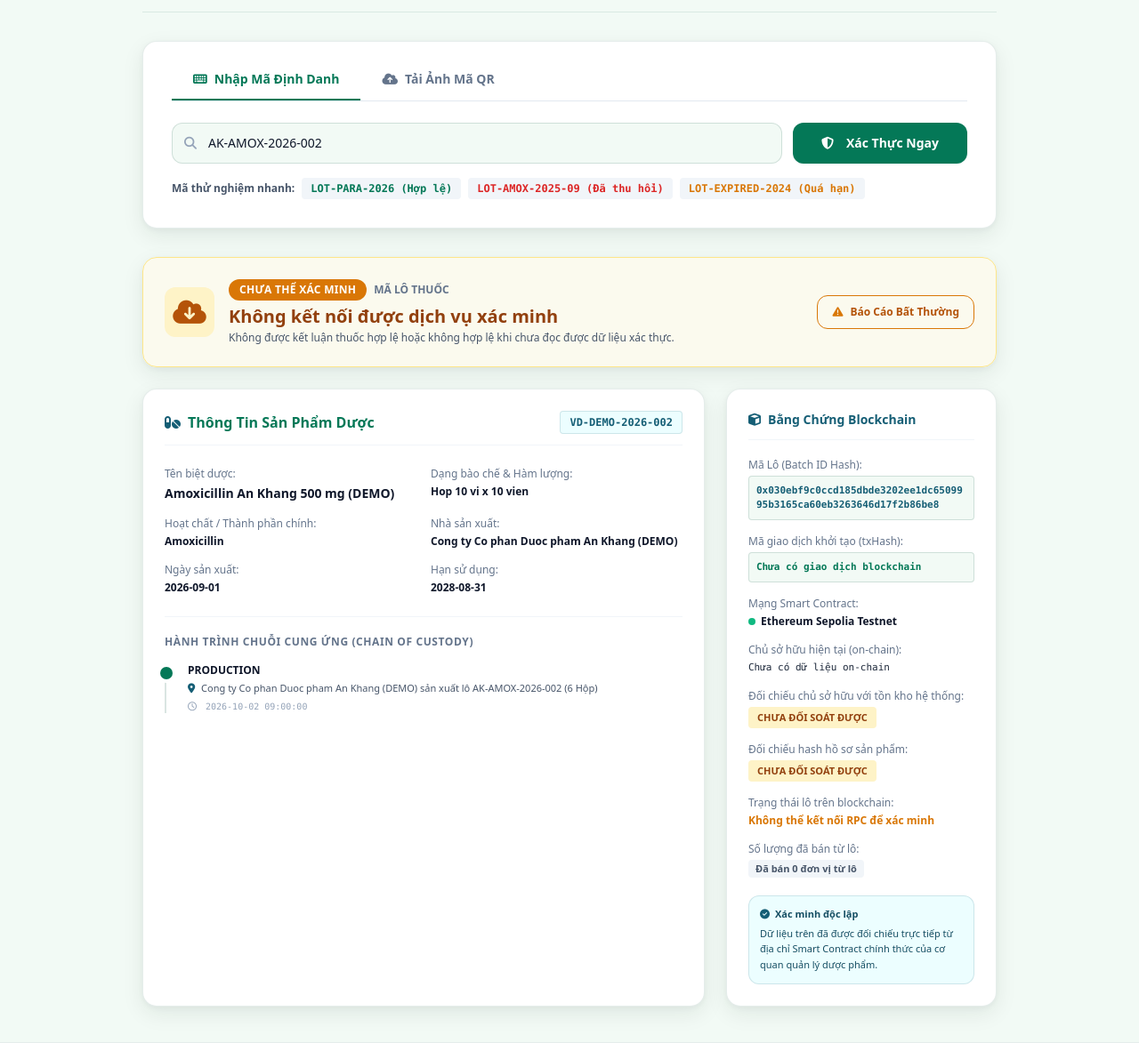
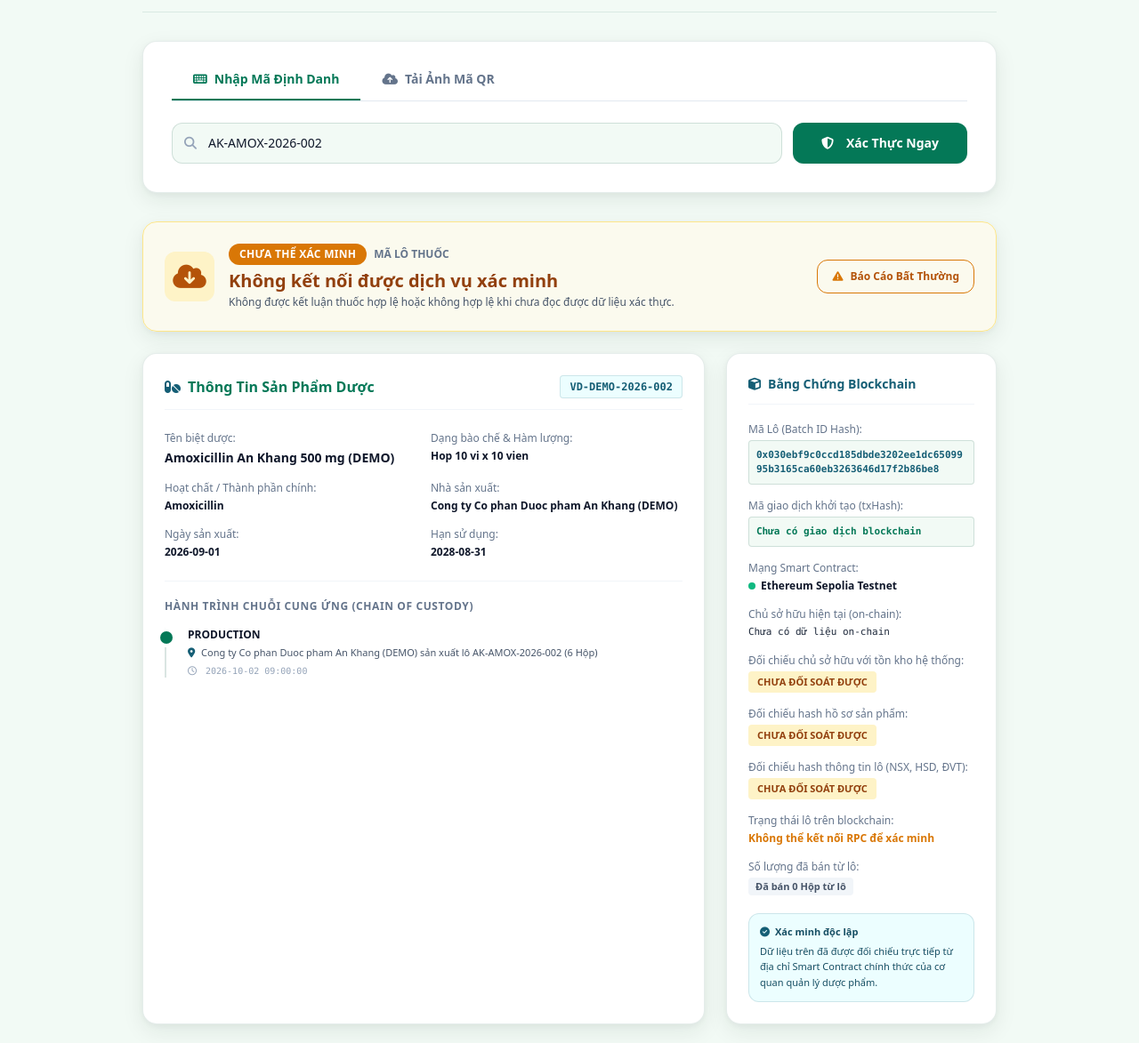
Before and after one commit to Ltnha/truy_xuat_thuoc, a Laravel app: page /tra-cuu-nguon-goc?maDinhDanh=AK-AMOX-2026-002 in a window 1280 px wide. Shown: the part 156-1329 px from the top of the page at 89% size. Run offline with Laravel 12, Linux system fonts and the light colour scheme; data comes from the database, SQL or seed files in the repository; some libraries are stand-ins or nearby versions.

Commit message:
truy xuất chỉnh + sol chỉnh

```diff
--- a/app/Http/Controllers/TraCuu/TraCuuController.php
+++ b/app/Http/Controllers/TraCuu/TraCuuController.php
@@ -4,10 +4,10 @@ namespace App\Http\Controllers\TraCuu;
 
 use App\Http\Controllers\Controller;
 use App\Services\Blockchain\SignerClient;
+use App\Support\BatchPayloadHasher;
 use Illuminate\Http\JsonResponse;
 use Illuminate\Http\Request;
 use Illuminate\Support\Facades\DB;
-use Illuminate\Support\Facades\Http;
 use Illuminate\Support\Facades\Log;
 use Illuminate\View\View;
 
@@ -71,10 +71,20 @@ class TraCuuController extends Controller
             ->join('sanPham as sp', 'sp.id', '=', 'lt.sanPhamId')
             ->join('toChuc as tc', 'tc.id', '=', 'lt.toChucId')
             ->where('lt.id', $loId)
-            ->select('lt.*', 'sp.maSanPham', 'sp.tenSanPham', 'sp.soDangKy',
-                'sp.thanhPhan as hoatChat', 'sp.hamLuong', 'sp.dangBaoChe',
-                'sp.quyCachDongGoi', 'sp.nhaSanXuatId', 'sp.hashHoSo', 'sp.trangThaiDuyet as trangThaiSanPham',
-                'tc.tenToChuc')
+            ->select(
+                'lt.*',
+                'sp.maSanPham',
+                'sp.tenSanPham',
+                'sp.soDangKy',
+                'sp.thanhPhan as hoatChat',
+                'sp.hamLuong',
+                'sp.dangBaoChe',
+                'sp.quyCachDongGoi',
+                'sp.nhaSanXuatId',
+                'sp.hashHoSo',
+                'sp.trangThaiDuyet as trangThaiSanPham',
+                'tc.tenToChuc'
+            )
             ->first();
 
         if (! $lo) return ['trangThai' => 'NOT_FOUND', 'loai' => 'MÃ LÔ THUỐC', 'tenThuoc' => 'Không tìm thấy lô.', 'maLo' => $ma, 'hanhTrinh' => []];
@@ -85,6 +95,7 @@ class TraCuuController extends Controller
         $history = [];
         $approval = null;
         $productIntegrity = 'UNVERIFIED';
+        $batchIntegrity = 'UNVERIFIED';
         $chainReadStatus = 'UNAVAILABLE';
         $batchExists = false;
         $chainRecalled = false;
@@ -101,8 +112,9 @@ class TraCuuController extends Controller
         ];
         $json = json_encode($payload, JSON_UNESCAPED_UNICODE | JSON_UNESCAPED_SLASHES | JSON_PRESERVE_ZERO_FRACTION);
         $expectedHash = $json === false ? null : '0x' . hash('sha256', $json);
+        $expectedBatchHash = BatchPayloadHasher::hash($lo);
 
-        // Tier 1: Thử đối soát trực tuyến qua Signer Microservice (Node.js)
+        // Tier 1: Đối soát trực tuyến qua Signer Microservice (Node.js)
         try {
             $batch = $this->signer->getBatchState($batchId);
             $approval = $this->signer->isProductApproved($productId);
@@ -116,32 +128,42 @@ class TraCuuController extends Controller
             Log::warning("[TraCuuController] Không thể xác minh trạng thái trực tiếp từ Signer/Sepolia: " . $exception->getMessage());
         }
 
-        // Chỉ xem dữ liệu là đã xác minh khi Signer đọc thành công trực tiếp từ contract.
-        // Không dùng DB hoặc RPC tự giải mã ABI làm bằng chứng thay thế cho trạng thái on-chain.
         if ($chainReadStatus === 'AVAILABLE') {
             $batchExists = ! empty($batch['batch']['exists']);
             $chainRecalled = ! empty($batch['batch']['recalled']);
 
+            // 1. Đối chiếu toàn vẹn hồ sơ sản phẩm
             $onChainHash = strtolower((string) ($approval['payloadHash'] ?? ''));
             $expHash = strtolower((string) ($expectedHash ?? ''));
             if (empty($approval['isApproved']) || $onChainHash === '0x' . str_repeat('0', 64)) {
                 $productIntegrity = 'NOT_APPROVED_ON_CHAIN';
-            } elseif ($expectedHash !== null && $onChainHash === $expHash) {
+            } elseif ($expectedHash !== null && hash_equals($onChainHash, $expHash)) {
                 $productIntegrity = 'MATCH';
             } else {
                 $productIntegrity = 'MISMATCH';
             }
+
+            // 2. Đối chiếu toàn vẹn thông tin lô thuốc (maLo, NSX, HSD, ĐVT...)
+            $onChainBatchHash = strtolower((string) ($batch['batch']['payloadHash'] ?? ''));
+            $expBatchHash = strtolower($expectedBatchHash);
+            if (! $batchExists || $onChainBatchHash === '' || $onChainBatchHash === '0x' . str_repeat('0', 64)) {
+                $batchIntegrity = 'UNVERIFIED';
+            } elseif (hash_equals($onChainBatchHash, $expBatchHash)) {
+                $batchIntegrity = 'MATCH';
+            } else {
+                $batchIntegrity = 'MISMATCH';
+            }
         }
 
-
-        // Chủ sở hữu hiện tại phải khớp giữa tồn kho MySQL và ví ACTIVE trên blockchain.
+        // 3. Đối chiếu chủ sở hữu hiện tại (ưu tiên bản ghi đang giữ tồn kho > 0)
         $stockOwner = DB::table('tonKhoLo as tk')
             ->join('blockchainIdentity as bi', function ($join) {
                 $join->on('bi.toChucId', '=', 'tk.toChucId')
                     ->where('bi.trangThai', '=', 'ACTIVE');
             })
             ->where('tk.loThuocId', $lo->id)
-            ->orderByDesc('bi.id')
+            ->orderByRaw('CASE WHEN tk.soLuong > 0 THEN 0 ELSE 1 END ASC')
+            ->orderByDesc('tk.id')
             ->first(['tk.toChucId', 'bi.diaChiVi']);
 
         $chainOwner = strtolower((string) ($batch['batch']['currentOwner'] ?? ''));
@@ -157,14 +179,26 @@ class TraCuuController extends Controller
             $ownerIntegrity = hash_equals($databaseOwnerAddress, $chainOwner) ? 'MATCH' : 'MISMATCH';
         }
 
-        $expired = (string) $lo->hanSuDung < today()->toDateString();
+        // 4. Kiểm tra hết hạn theo múi giờ Việt Nam (<= hôm nay là hết hạn)
+        $homNay = now('Asia/Ho_Chi_Minh')->toDateString();
+        $expired = empty($lo->hanSuDung) || (string) $lo->hanSuDung <= $homNay;
+
+        // 5. Kết luận trạng thái (ưu tiên bắt chỉnh sửa trái phép MISMATCH trước EXPIRED)
+        $tampered = ($productIntegrity === 'MISMATCH')
+            || ($batchIntegrity === 'MISMATCH')
+            || ($ownerIntegrity === 'MISMATCH');
+
         $status = ($chainReadStatus === 'AVAILABLE' && $chainRecalled) ? 'RECALLED'
-            : ($expired ? 'EXPIRED'
-                : ($chainReadStatus !== 'AVAILABLE' ? 'UNAVAILABLE'
-                    : (! $batchExists ? 'NOT_REGISTERED_ON_CHAIN'
-                        : ($lo->trangThaiSanPham === 'DA_DUYET'
-                            && $productIntegrity === 'MATCH'
-                            && $ownerIntegrity === 'MATCH' ? 'VALID' : 'INVALID'))));
+            : ($chainReadStatus !== 'AVAILABLE' ? 'UNAVAILABLE'
+                : (! $batchExists ? 'NOT_REGISTERED_ON_CHAIN'
+                    : ($tampered ? 'INVALID'
+                        : ($expired ? 'EXPIRED'
+                            : ($lo->trangThaiSanPham === 'DA_DUYET'
+                                && $productIntegrity === 'MATCH'
+                                && $batchIntegrity === 'MATCH'
+                                && $ownerIntegrity === 'MATCH' ? 'VALID' : 'INVALID')))));
+
+        $donViTinh = $lo->donViTinh ?: 'Hộp';
 
         // 1. Sự kiện sản xuất lô thuốc ban đầu
         $prodTx = DB::table('blockchainTransaction')
@@ -175,7 +209,7 @@ class TraCuuController extends Controller
 
         $prodStep = [
             'tieuDe' => 'PRODUCTION',
-            'donVi' => "{$lo->tenToChuc} sản xuất lô {$lo->maLoNghiepVu} (" . number_format((int)$lo->soLuong) . " {$lo->donViTinh})",
+            'donVi' => "{$lo->tenToChuc} sản xuất lô {$lo->maLoNghiepVu} (" . number_format((int) $lo->soLuong) . " {$donViTinh})",
             'thoiGian' => $prodTx?->thoiGian ?: $lo->ngaySanXuat,
             'canhBao' => false,
             'txHash' => $prodTx?->txHash,
@@ -188,7 +222,7 @@ class TraCuuController extends Controller
             ->join('toChuc as bn', 'bn.id', '=', 'cg.benNhanId')
             ->where('cg.loThuocId', $lo->id)->orderBy('cg.id')
             ->get(['cg.id', 'cg.trangThai', 'cg.soLuong', 'cg.thoiGianKhoiTao', 'cg.thoiGianXacNhan', 'bg.tenToChuc as benGui', 'bn.tenToChuc as benNhan'])
-            ->map(function ($row) {
+            ->map(function ($row) use ($donViTinh) {
                 $cgTx = DB::table('blockchainTransaction')
                     ->where('chuyenGiaoId', $row->id)
                     ->where('trangThai', 'CONFIRMED')
@@ -197,7 +231,7 @@ class TraCuuController extends Controller
 
                 return [
                     'tieuDe' => 'CHUYEN_GIAO_' . $row->trangThai,
-                    'donVi' => $row->benGui . ' → ' . $row->benNhan . ' (' . number_format((int)$row->soLuong) . ' đơn vị)',
+                    'donVi' => $row->benGui . ' → ' . $row->benNhan . ' (' . number_format((int) $row->soLuong) . " {$donViTinh})",
                     'thoiGian' => $row->thoiGianXacNhan ?: $row->thoiGianKhoiTao,
                     'canhBao' => in_array($row->trangThai, ['REJECTED', 'CANCELLED']),
                     'txHash' => $cgTx?->txHash,
@@ -210,9 +244,9 @@ class TraCuuController extends Controller
             ->join('banLe as bl', 'bl.id', '=', 'ct.banLeId')
             ->where('ct.loThuocId', $lo->id)->where('bl.trangThai', 'DA_HOAN_TAT')
             ->orderBy('bl.ngayBan')->get(['bl.maHoaDon', 'bl.ngayBan', 'ct.soLuong'])
-            ->map(fn ($row) => [
+            ->map(fn($row) => [
                 'tieuDe' => 'SOLD',
-                'donVi' => "Hóa đơn {$row->maHoaDon}: bán " . number_format((int)$row->soLuong) . " đơn vị.",
+                'donVi' => "Hóa đơn {$row->maHoaDon}: bán " . number_format((int) $row->soLuong) . " {$donViTinh}.",
                 'thoiGian' => $row->ngayBan,
                 'canhBao' => false,
                 'txHash' => null,
@@ -238,7 +272,7 @@ class TraCuuController extends Controller
 
         // Tổng hợp và sắp xếp hành trình theo thời gian
         $timeline = [$prodStep, ...$transfers, ...$sales, ...$chainSteps];
-        usort($timeline, fn ($a, $b) => strtotime((string) ($a['thoiGian'] ?? '1970-01-01')) <=> strtotime((string) ($b['thoiGian'] ?? '1970-01-01')));
+        usort($timeline, fn($a, $b) => strtotime((string) ($a['thoiGian'] ?? '1970-01-01')) <=> strtotime((string) ($b['thoiGian'] ?? '1970-01-01')));
 
         $soldQuantity = (int) DB::table('chiTietBanLe as ct')
             ->join('banLe as bl', 'bl.id', '=', 'ct.banLeId')
@@ -264,6 +298,7 @@ class TraCuuController extends Controller
             'batchIdHash' => $batchId,
             'txHash' => $batchTx ?: ($batch['registerTxHash'] ?? 'Chưa có giao dịch blockchain'),
             'productIntegrity' => $productIntegrity,
+            'batchIntegrity' => $batchIntegrity,
             'chainReadStatus' => $chainReadStatus,
             'batchExistsOnChain' => $batchExists,
             'chainOwner' => $batch['batch']['currentOwner'] ?? null,
@@ -274,11 +309,10 @@ class TraCuuController extends Controller
             'chainTransfers' => [],
             'chainTransferReadStatus' => $chainReadStatus,
             'chainHistory' => $history,
-            'isDispensed' => "Đã bán {$soldQuantity} đơn vị từ lô",
+            'isDispensed' => "Đã bán {$soldQuantity} {$donViTinh} từ lô",
             'lyDoThuHoi' => DB::table('thuHoiLoHang')->where('loThuocId', $lo->id)->value('lyDo'),
             'loThuocId' => (int) $lo->id,
             'hanhTrinh' => $timeline,
         ];
     }
-
 }
--- a/app/Jobs/ProcessBatchRegistrationJob.php
+++ b/app/Jobs/ProcessBatchRegistrationJob.php
@@ -9,6 +9,7 @@ use App\Models\NhatKyHeThong;
 use App\Services\Blockchain\SignerClient;
 use App\Services\ChuoiCungUng\TonKhoService;
 use App\Services\LoThuoc\QrService;
+use App\Support\BatchPayloadHasher;
 use Exception;
 use Illuminate\Bus\Queueable;
 use Illuminate\Contracts\Queue\ShouldQueue;
@@ -64,7 +65,7 @@ class ProcessBatchRegistrationJob implements ShouldQueue
             throw new Exception('Hash hồ sơ sản phẩm trong DB không khớp approvedProducts trên blockchain. Không thể tạo lô.');
         }
 
-        // Contract v2 chỉ cho NSX có role ROLE_NSX gọi registerBatch.
+        // Contract chỉ cho NSX có role ROLE_NSX gọi registerBatch.
         $identity = BlockchainIdentity::query()
             ->where('toChucId', $loThuoc->toChucId)
             ->where('trangThai', 'ACTIVE')
@@ -77,7 +78,9 @@ class ProcessBatchRegistrationJob implements ShouldQueue
         }
 
         $batchId = '0x' . hash('sha256', 'BATCH_' . (string) $loThuoc->maLo);
+        $payloadHash = BatchPayloadHasher::hash($loThuoc);
         $batchState = $signer->getBatchState($batchId);
+
         $existingConfirmedTx = BlockchainTransaction::query()
             ->where('loThuocId', $loThuoc->id)
             ->where('eventName', 'BatchRegistered')
@@ -98,6 +101,7 @@ class ProcessBatchRegistrationJob implements ShouldQueue
             $signer->ensureGas((string) $identity->diaChiVi);
             $result = $signer->tx((string) $identity->signerKeyId, 'registerBatch', [
                 'batchId' => $batchId,
+                'payloadHash' => $payloadHash,
             ]);
 
             if (empty($result['ok']) || empty($result['txHash'])) {
--- /dev/null
+++ b/app/Support/BatchPayloadHasher.php
@@ -0,0 +1,30 @@
+<?php
+
+namespace App\Support;
+
+use Illuminate\Support\Carbon;
+
+class BatchPayloadHasher
+{
+    public static function hash(object|array $lo): string
+    {
+        $data = is_array($lo) ? (object) $lo : $lo;
+
+        $payload = [
+            'maLo' => (string) $data->maLo,
+            'maLoNghiepVu' => (string) $data->maLoNghiepVu,
+            'sanPhamId' => (int) $data->sanPhamId,
+            'toChucId' => (int) $data->toChucId,
+            'donViTinh' => (string) ($data->donViTinh ?: 'Hộp'),
+            'ngaySanXuat' => Carbon::parse($data->ngaySanXuat)->toDateString(),
+            'hanSuDung' => Carbon::parse($data->hanSuDung)->toDateString(),
+        ];
+
+        $json = json_encode(
+            $payload,
+            JSON_UNESCAPED_UNICODE | JSON_UNESCAPED_SLASHES | JSON_PRESERVE_ZERO_FRACTION
+        );
+
+        return '0x' . hash('sha256', (string) $json);
+    }
+}
--- a/resources/views/nguoiTieuDung/traCuuNguonGoc.blade.php
+++ b/resources/views/nguoiTieuDung/traCuuNguonGoc.blade.php
@@ -9,7 +9,6 @@
 
     <!-- TIÊU ĐỀ TRANG CĂN CHỈNH MỚI + NÚT XEM LỊCH SỬ -->
     <div class="flex flex-col sm:flex-row sm:items-center justify-between gap-4 border-b border-emerald-900/10 pb-5">
-        <!-- Tiêu đề trang gọn gàng (Đã bỏ phụ đề) -->
         <div class="flex items-center gap-3.5">
             <div class="w-11 h-11 rounded-xl bg-emerald-50 text-emerald-700 flex items-center justify-center text-xl shrink-0 shadow-sm border border-emerald-900/10">
                 <i class="fa-solid fa-qrcode"></i>
@@ -19,7 +18,6 @@
             </h1>
         </div>
 
-        <!-- Nút chuyển nhanh sang trang Xem Lịch Sử -->
         <div class="flex items-center gap-3">
             <a href="{{ url('/lich-su-tra-cuu') }}" class="inline-flex items-center justify-center gap-2 px-4 py-2.5 rounded-xl bg-emerald-50 hover:bg-emerald-100 text-emerald-700 border border-emerald-200/80 text-xs font-bold transition-all shadow-sm">
                 <i class="fa-solid fa-clock-rotate-left"></i> Xem Lịch Sử
@@ -27,10 +25,9 @@
         </div>
     </div>
 
-    <!-- KHỐI FORM NHẬP LIỆU & QUÉT CAMERA -->
+    <!-- KHỐI FORM NHẬP LIỆU & TẢI ẢNH MÃ QR -->
     <div class="bg-white rounded-2xl border border-emerald-900/10 p-6 sm:p-8 bong-xanh space-y-6">
 
-        <!-- Tab chuyển đổi giữa Nhập mã & Tải ảnh mã QR (thay quét camera) -->
         <div class="flex border-b border-slate-200">
             <button id="tabNhapMa" class="pb-3 px-6 text-sm font-bold border-b-2 border-emerald-700 text-emerald-700 flex items-center gap-2 transition-all">
                 <i class="fa-solid fa-keyboard"></i> Nhập Mã Định Danh
@@ -53,17 +50,10 @@
                     <i class="fa-solid fa-shield-halved"></i> Xác Thực Ngay
                 </button>
             </div>
-            <div class="flex flex-wrap gap-2 text-xs text-slate-600 items-center">
-                <span class="font-semibold">Mã thử nghiệm nhanh:</span>
-                <button type="button" class="btn-mau px-2.5 py-1 bg-slate-100 hover:bg-slate-200 rounded text-emerald-700 font-mono font-bold" data-ma="LOT-PARA-2026">LOT-PARA-2026 (Hợp lệ)</button>
-                <button type="button" class="btn-mau px-2.5 py-1 bg-slate-100 hover:bg-slate-200 rounded text-red-600 font-mono font-bold" data-ma="LOT-AMOX-2025-09">LOT-AMOX-2025-09 (Đã thu hồi)</button>
-                <button type="button" class="btn-mau px-2.5 py-1 bg-slate-100 hover:bg-slate-200 rounded text-amber-600 font-mono font-bold" data-ma="LOT-EXPIRED-2024">LOT-EXPIRED-2024 (Quá hạn)</button>
-            </div>
         </div>
 
         <!-- Khung 2: Tải ảnh mã QR lên thay cho quét camera -->
         <div id="khungQuetCamera" class="hidden space-y-5 py-2">
-            <!-- Khu vực tải ảnh / kéo thả -->
             <div id="khungTaiAnhQR" class="w-full max-w-2xl mx-auto border-2 border-dashed border-emerald-900/25 hover:border-emerald-700 rounded-2xl p-6 sm:p-8 bg-[#f2faf5] hover:bg-emerald-50/50 transition-all cursor-pointer text-center relative group">
                 <input type="file" id="tepAnhQRInput" accept="image/*" class="hidden">
 
@@ -127,7 +117,6 @@
                 </div>
             </div>
 
-            <!-- Ghi chú hướng dẫn -->
             <div class="max-w-2xl mx-auto flex items-start gap-2.5 p-3.5 bg-cyan-50/80 rounded-xl border border-cyan-800/15 text-xs text-cyan-900 text-left">
                 <i class="fa-solid fa-circle-info text-cyan-800 mt-0.5 shrink-0"></i>
                 <div class="leading-relaxed">
@@ -137,10 +126,10 @@
         </div>
     </div>
 
-    <!-- KHU VỰC HIỂN THỊ KẾT QUẢ XÁC THỰC (Mặc định ẩn, hiện khi tra cứu) -->
+    <!-- KHU VỰC HIỂN THỊ KẾT QUẢ XÁC THỰC -->
     <div id="khuVucKetQua" class="hidden space-y-6">
 
-        <!-- TRẠNG THÁI ĐANG XÁC THỰC (Loading Animation khi bấm Xác Thực Ngay) -->
+        <!-- TRẠNG THÁI ĐANG XÁC THỰC -->
         <div id="khungDangXacThuc" class="hidden p-8 sm:p-12 bg-white rounded-2xl border border-emerald-900/10 text-center space-y-4 bong-xanh">
             <div class="relative w-16 h-16 mx-auto">
                 <div class="w-16 h-16 rounded-2xl bg-emerald-50 text-emerald-700 flex items-center justify-center text-3xl shadow-xs border border-emerald-200">
@@ -164,12 +153,10 @@
 
         <div id="noiDungKetQuaXacThuc" class="space-y-6">
 
-        <!-- BANNER TRẠNG THÁI CHÍNH (VALID, INVALID, RECALLED, EXPIRED, NOT_FOUND) -->
+            <!-- BANNER TRẠNG THÁI CHÍNH -->
             <div id="bannerTrangThai" class="p-6 rounded-2xl border flex flex-col sm:flex-row items-start sm:items-center justify-between gap-4 bong-xanh">
                 <div class="flex items-center gap-4">
-                <div id="bieuTuongTrangThai" class="w-14 h-14 rounded-xl flex items-center justify-center text-3xl shrink-0">
-                    <!-- Icon render bằng JS -->
-                </div>
+                    <div id="bieuTuongTrangThai" class="w-14 h-14 rounded-xl flex items-center justify-center text-3xl shrink-0"></div>
                     <div>
                         <div class="flex items-center gap-2">
                             <span id="theTrangThaiText" class="px-3 py-1 rounded-full text-xs font-extrabold uppercase tracking-wide"></span>
@@ -180,7 +167,6 @@
                     </div>
                 </div>
 
-            <!-- Nút báo cáo nghi vấn nhanh -->
                 <a id="nutBaoCaoNghiVan" href="{{ route('bao-cao.public.form') }}" class="px-4 py-2.5 rounded-xl border border-amber-600 text-amber-700 hover:bg-amber-50 font-bold text-xs transition-all flex items-center gap-2 shrink-0">
                     <i class="fa-solid fa-triangle-exclamation text-amber-600"></i> Báo Cáo Bất Thường
                 </a>
@@ -189,7 +175,7 @@
             <!-- CHI TIẾT THÔNG TIN DƯỢC PHẨM & CHỨNG THỰC ON-CHAIN -->
             <div id="khoiChiTietThuoc" class="grid grid-cols-1 md:grid-cols-3 gap-6">
 
-            <!-- Cột trái: Thông tin Dược lý & Xuất xứ (2 cột) -->
+                <!-- Cột trái: Thông tin Dược lý & Xuất xứ -->
                 <div class="md:col-span-2 bg-white rounded-2xl border border-emerald-900/10 p-6 bong-xanh space-y-6">
                     <div class="border-b border-slate-100 pb-3 flex items-center justify-between">
                         <h3 class="font-bold text-base text-emerald-700 flex items-center gap-2">
@@ -228,13 +214,11 @@
                     <!-- BẢN ĐỒ HÀNH TRÌNH CHUỖI CUNG ỨNG -->
                     <div class="border-t border-slate-100 pt-5 space-y-4">
                         <h4 class="font-bold text-xs uppercase tracking-wider text-slate-500">Hành Trình Chuỗi Cung Ứng (Chain of Custody)</h4>
-                    <div id="dongThoiGianHanhTrinh" class="relative pl-6 border-l-2 border-emerald-900/15 space-y-6">
-                        <!-- Danh sách các bước render bằng JS -->
-                    </div>
+                        <div id="dongThoiGianHanhTrinh" class="relative pl-6 border-l-2 border-emerald-900/15 space-y-6"></div>
                     </div>
                 </div>
 
-            <!-- Cột phải: Dữ liệu Bất biến On-Chain (1 cột) -->
+                <!-- Cột phải: Dữ liệu Bất biến On-Chain -->
                 <div class="md:col-span-1 bg-white rounded-2xl border border-emerald-900/10 p-6 bong-xanh space-y-5">
                     <div class="border-b border-slate-100 pb-3 flex items-center gap-2 text-cyan-800 font-bold text-sm">
                         <i class="fa-solid fa-cube"></i> Bằng Chứng Blockchain
@@ -268,12 +252,16 @@
                             <span id="productIntegrity" class="font-bold px-2.5 py-1 rounded text-[11px] inline-block"></span>
                         </div>
                         <div>
+                            <span class="text-slate-500 block mb-1">Đối chiếu hash thông tin lô (NSX, HSD, ĐVT):</span>
+                            <span id="batchIntegrity" class="font-bold px-2.5 py-1 rounded text-[11px] inline-block"></span>
+                        </div>
+                        <div>
                             <span class="text-slate-500 block mb-1">Trạng thái lô trên blockchain:</span>
                             <span id="chainBatchStatus" class="font-semibold text-slate-900"></span>
                         </div>
                         <div>
                             <span class="text-slate-500 block mb-1">Số lượng đã bán từ lô:</span>
-                        <span id="coBanLe" class="font-bold px-2.5 py-1 rounded text-[11px] inline-block"></span>
+                            <span id="coBanLe" class="font-bold px-2 py-0.5 rounded text-[11px] inline-block"></span>
                         </div>
                     </div>
 
@@ -288,7 +276,6 @@
         </div>
     </div>
 </main>
-
 @endsection
 
 @push('scripts')
```
Also changed, not shown: signer-service/index.js (+10 -15 lines), README.md, public/assets/js/nguoiTieuDung/traCuuNguonGoc.js, 1 other file. Lines whose indentation alone changed are shown as unchanged.
